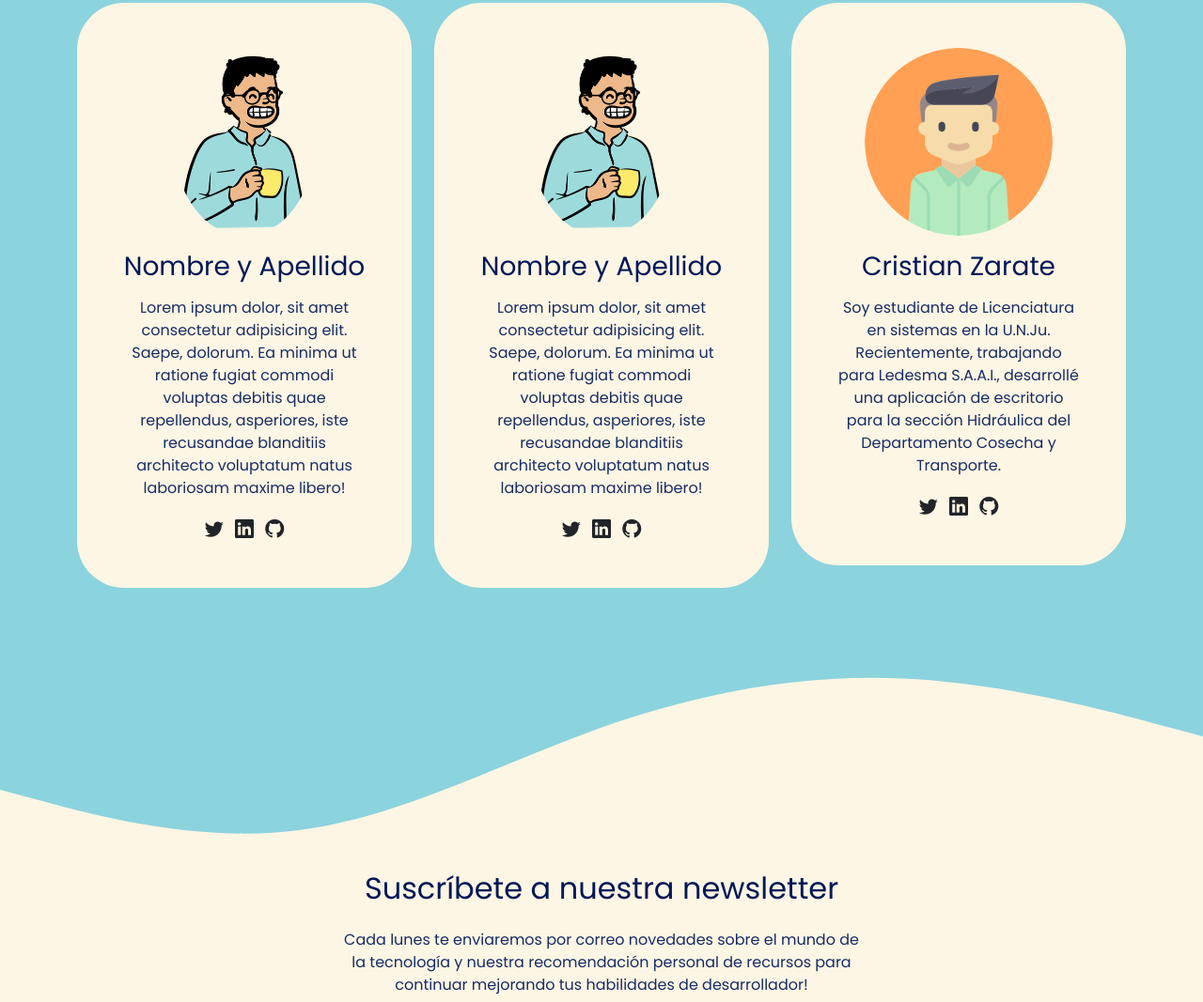
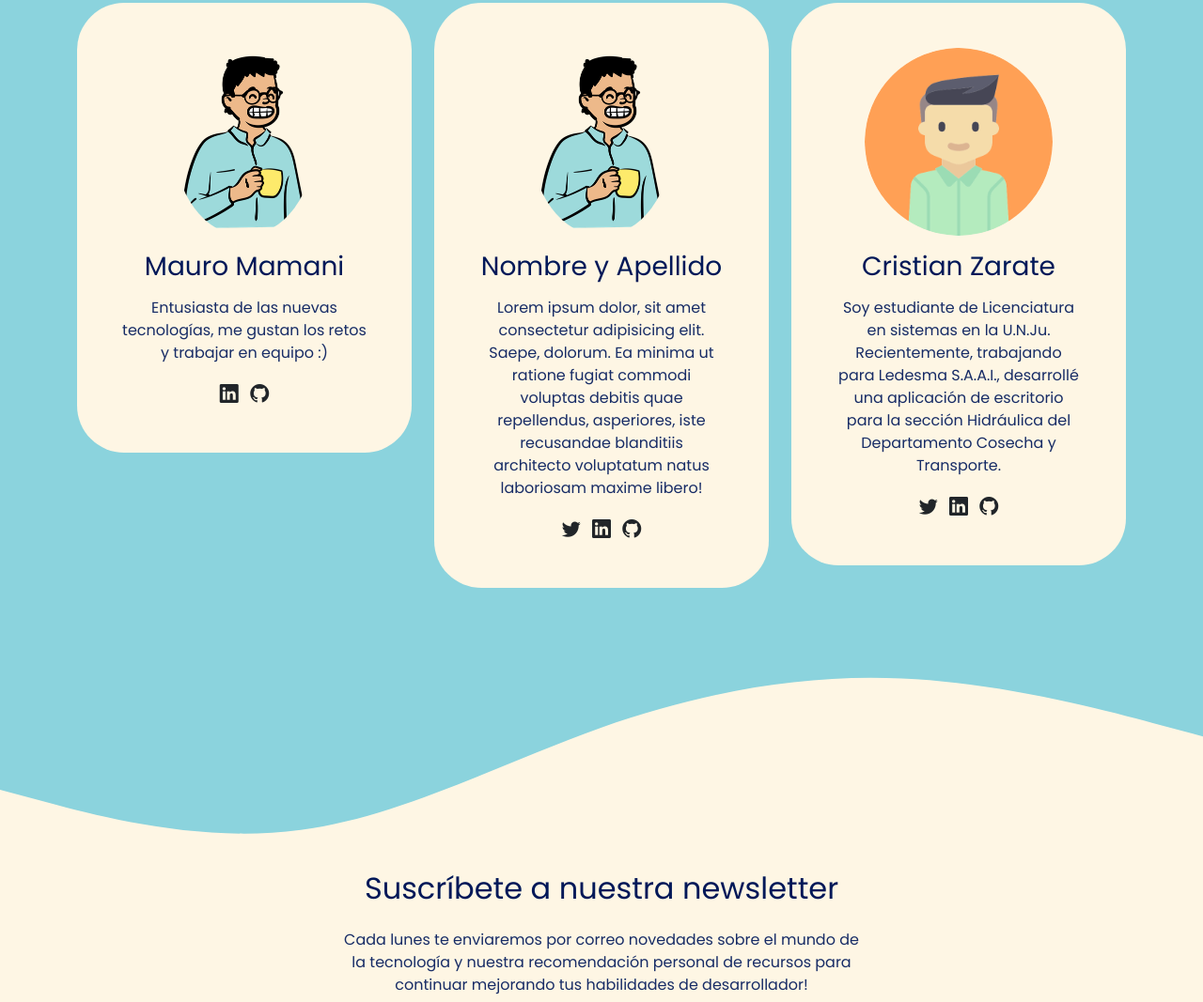
Before and after one commit to cristianzarate87/devtech-podcast-web, a plain HTML site: page index.html in a window 1280 px wide. Shown: the part 1232-2299 px from the top of the page at 94% size. Drawn offline with nearby package versions, Linux system fonts and the light colour scheme.

Commit message:
agregar tarjeta de presentacion

```diff
--- a/index.html
+++ b/index.html
@@ -1,5 +1,6 @@
 <!DOCTYPE html>
 <html lang="en">
+
 <head>
   <meta charset="UTF-8">
   <meta http-equiv="X-UA-Compatible" content="IE=edge">
@@ -101,13 +102,11 @@
             <div class="card">
               <div class="card-body text-center p-5">
                 <img src="./assets/avatar.png" alt="avatar" class="img img-fluid rounded-circle mb-3">
-                <h3 class="title card-title mb-3">Nombre y Apellido</h3>
-                <p>Lorem ipsum dolor, sit amet consectetur adipisicing elit. Saepe, dolorum. Ea minima ut ratione fugiat
-                  commodi voluptas debitis quae repellendus, asperiores, iste recusandae blanditiis architecto
-                  voluptatum natus laboriosam maxime libero!</p>
-                <a href="#"><i class="bi bi-twitter text-dark mx-1 lead"></i></a>
-                <a href="#"><i class="bi bi-linkedin text-dark mx-1 lead"></i></a>
-                <a href="#"><i class="bi bi-github text-dark mx-1 lead"></i></a>
+                <h3 class="title card-title mb-3">Mauro Mamani</h3>
+                <p>Entusiasta de las nuevas tecnologías, me gustan los retos y trabajar en equipo :)</p>
+                <a href="https://www.linkedin.com/in/mauromamani/"><i
+                    class="bi bi-linkedin text-dark mx-1 lead"></i></a>
+                <a href="https://github.com/mauromamani"><i class="bi bi-github text-dark mx-1 lead"></i></a>
               </div>
             </div>
           </div>
@@ -134,12 +133,15 @@
               <div class="card-body text-center p-5">
                 <img src="./assets/cris.png" alt="avatar" class=" img img-fluid rounded-circle mb-3">
                 <h3 class="title card-title mb-3">Cristian Zarate</h3>
-                <p>Soy estudiante de Licenciatura en sistemas en la U.N.Ju. <br> Recientemente, trabajando para Ledesma S.A.A.I., desarrollé una aplicación de escritorio para la sección Hidráulica
+                <p>Soy estudiante de Licenciatura en sistemas en la U.N.Ju. <br> Recientemente, trabajando para Ledesma
+                  S.A.A.I., desarrollé una aplicación de escritorio para la sección Hidráulica
                   del Departamento Cosecha y Transporte.
                 </p>
                 <a href="https://twitter.com" target="_blank"><i class="bi bi-twitter text-dark mx-1 lead"></i></a>
-                <a href="https://www.linkedin.com/in/cristian-alejandro-z%C3%A1rate-0a314280/" target="_blank"><i class="bi bi-linkedin text-dark mx-1 lead"></i></a>
-                <a href="https://github.com/cristianzarate87" target="_blank"><i class="bi bi-github text-dark mx-1 lead"></i></a>
+                <a href="https://www.linkedin.com/in/cristian-alejandro-z%C3%A1rate-0a314280/" target="_blank"><i
+                    class="bi bi-linkedin text-dark mx-1 lead"></i></a>
+                <a href="https://github.com/cristianzarate87" target="_blank"><i
+                    class="bi bi-github text-dark mx-1 lead"></i></a>
               </div>
             </div>
           </div>
```
